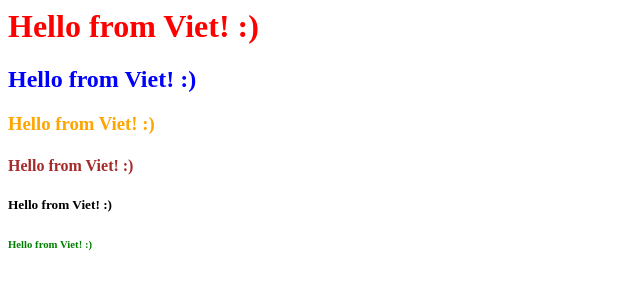
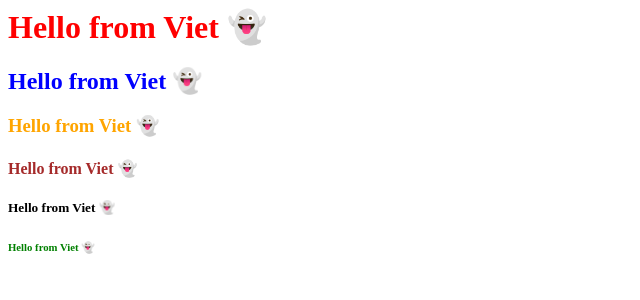
Before and after one commit to yobro2033/herokuHTMLmpw, a Flask app: page / in a window 1280 px wide. Shown: the top 300 px of the page, without its empty margins (0-640 px from the left). Run offline with Flask 2, Linux system fonts and the light colour scheme.

Commit message:
Update first.html

```diff
--- a/templates/first.html
+++ b/templates/first.html
@@ -1,6 +1,6 @@
-<h1 style="color:red">Hello from Viet! :)</h1>
-<h2 style="color:blue">Hello from Viet! :)</h2>
-<h3 style="color:orange">Hello from Viet! :)</h3>
-<h4 style="color:brown">Hello from Viet! :)</h4>
-<h5 style="color:black">Hello from Viet! :)</h5>
-<h6 style="color:green">Hello from Viet! :)</h6>
+<h1 style="color:red">Hello from Viet 👻</h1>
+<h2 style="color:blue">Hello from Viet 👻</h2>
+<h3 style="color:orange">Hello from Viet 👻</h3>
+<h4 style="color:brown">Hello from Viet 👻</h4>
+<h5 style="color:black">Hello from Viet 👻</h5>
+<h6 style="color:green">Hello from Viet 👻</h6>
```
